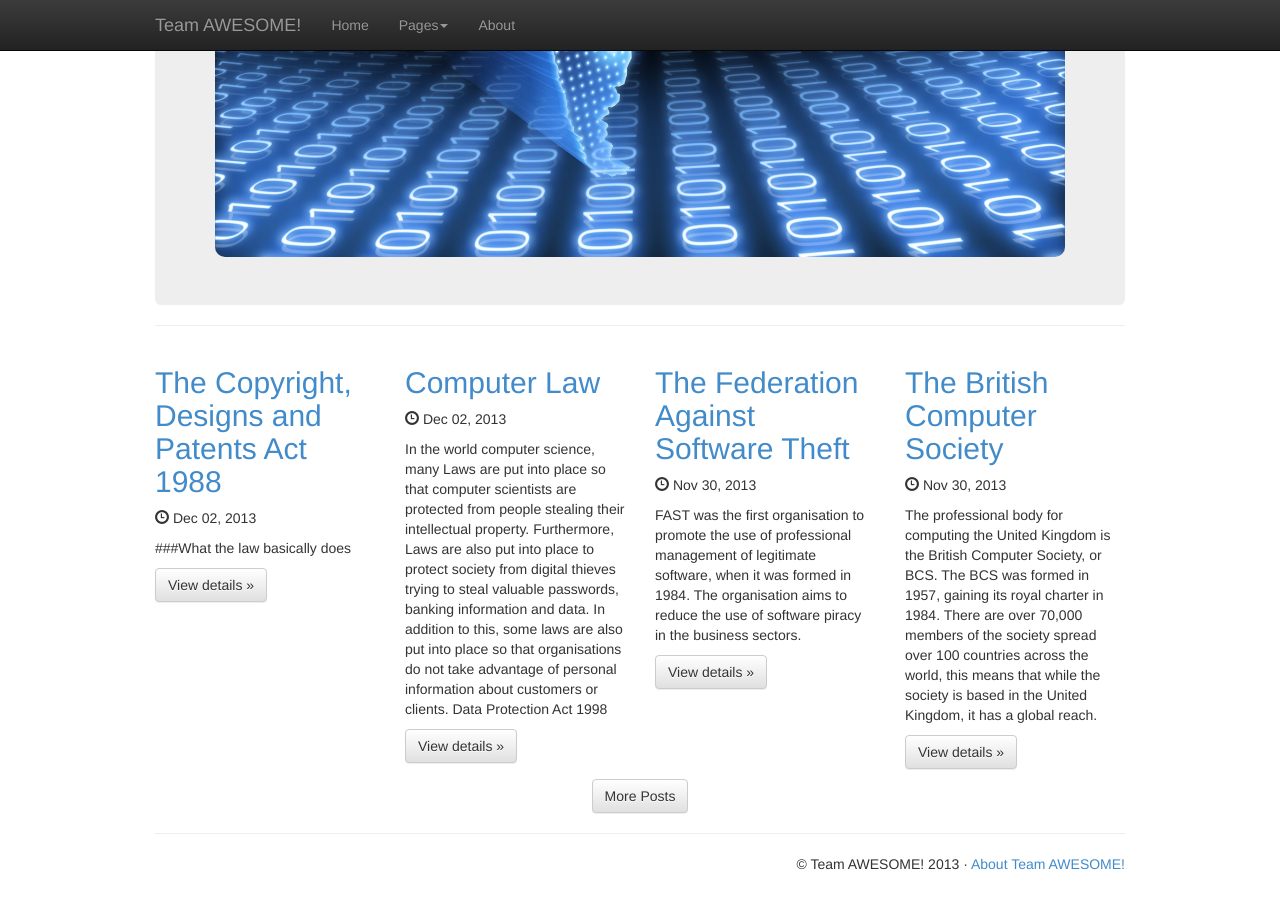
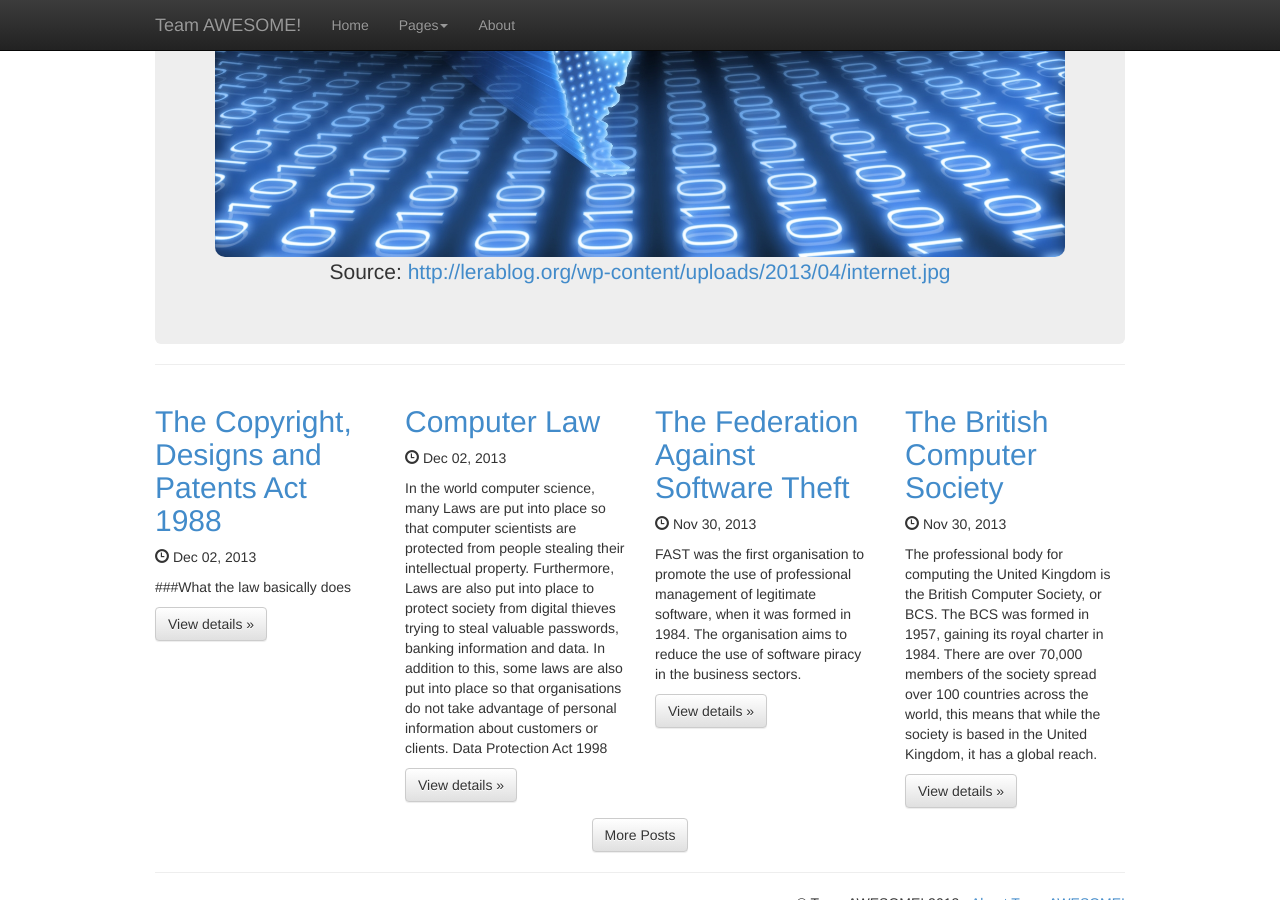
Before and after one commit to adamus1red/tripping-octo-adventure, a Jekyll site: the page built from index.html, in a window 1280 px wide and 900 px high, scrolled down 480 px. Built offline with Jekyll 4.4.1, drawn with Linux system fonts in a browser that asks for light colours; Markdown is read by kramdown in place of the engine named in the settings.

Commit message:
update logo info

```diff
--- a/index.html
+++ b/index.html
@@ -5,6 +5,7 @@ title: Home
       <!-- Jumbotron -->
         <div class="hidden-xs jumbotron">
             <img class="img-responsive img-rounded" src="{{site.staticurl}}/images/logos/logo.jpg">
+            <p class="muted">Source: <a href="http://lerablog.org/wp-content/uploads/2013/04/internet.jpg">http://lerablog.org/wp-content/uploads/2013/04/internet.jpg</a></p>
         </div>
         <hr class="hidden-xs">
       <!-- Example row of columns -->
```
